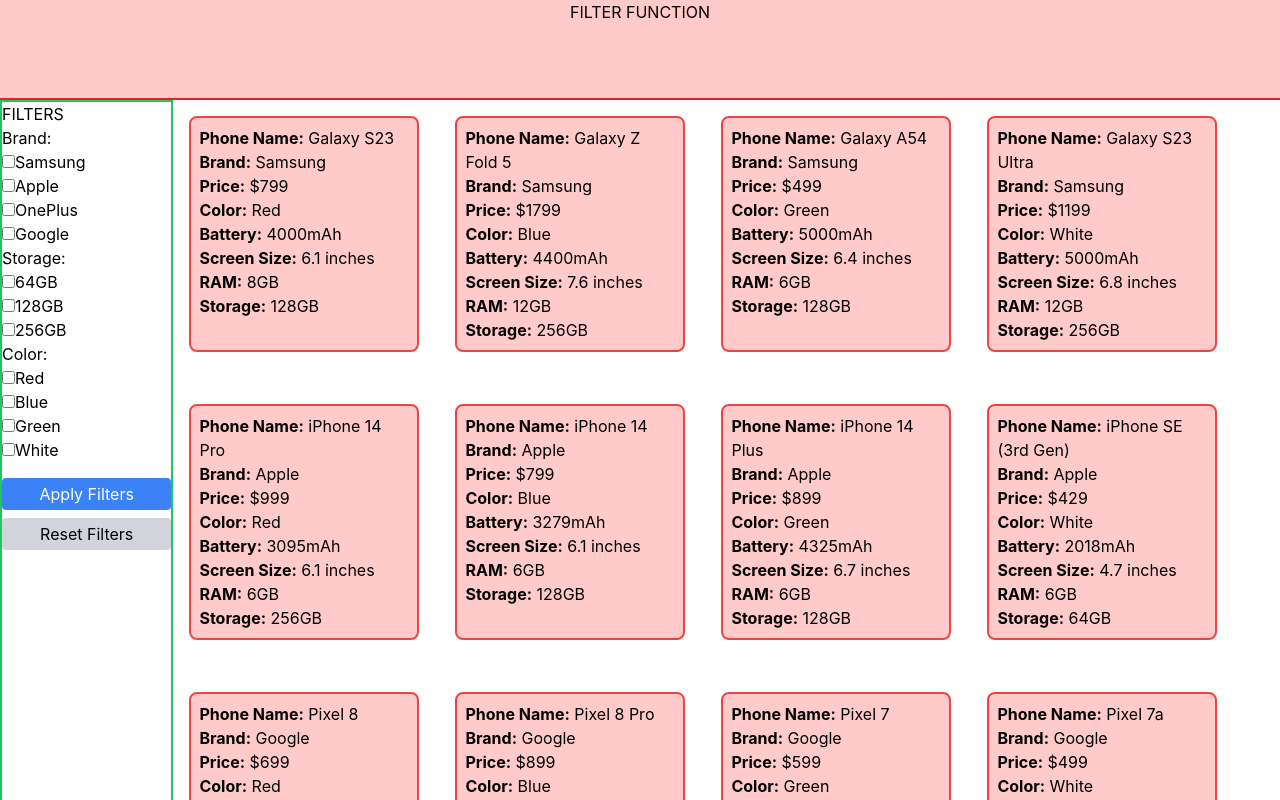
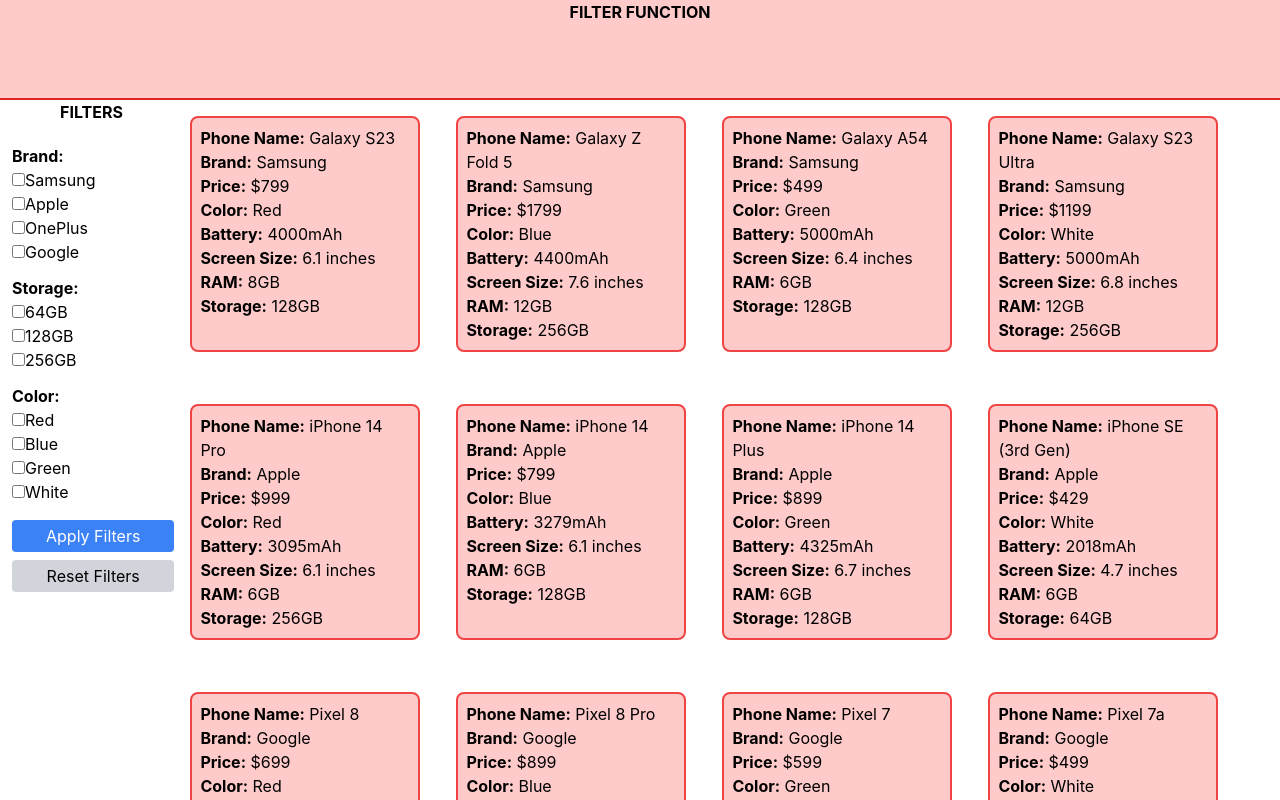
Before and after one commit to appnoxRohit/filterfnc, a React (Create React App) app: page / in a window 1280 px wide. Shown: the top 800 px of the page. Built offline with nearby package versions, Linux system fonts and the light colour scheme.

Commit message:
added some css

```diff
--- a/src/Body.js
+++ b/src/Body.js
@@ -17,7 +17,7 @@
             <li><strong>Phone Name:</strong> {item.phoneName}</li>
             <li><strong>Brand:</strong> {item.brand}</li>
 
-              <li><strong>Price:</strong> {item.price}</li>
+            <li><strong>Price:</strong> {item.price}</li>
 
             <li><strong>Color:</strong> {item.color}</li>
             <li><strong>Battery:</strong> {item.battery}</li>
--- a/src/Header.js
+++ b/src/Header.js
@@ -3,7 +3,7 @@
 const Header = () => {
   return (
     <div className='header border-2 bg-red-200 border-red-600 border-t-0 border-l-0 border-r-0 w-full h-[100px]'>
-      <h1 className='flex justify-center align-middle'>FILTER FUNCTION</h1>
+      <h1 className='flex justify-center align-middle'><strong>FILTER FUNCTION</strong></h1>
     </div>
   )
 }
--- a/src/Sidebar.js
+++ b/src/Sidebar.js
@@ -40,23 +40,32 @@
   };
 
   return (
-    <div className="h-auto flex flex-col w-[200px] border-2 border-green-500">
-      <h2>FILTERS</h2>
+    <div className="h-auto pl-3 flex flex-col w-[200px] ">
+      <h2 className='pl-12'><strong>FILTERS</strong></h2>
 
-      <h3>Brand:</h3>
+      < div className='mt-5'>
+      <h3 className='font-bold'>Brand:</h3>
       {["Samsung", "Apple", "OnePlus", "Google"].map((brand) => (
         <label key={brand}>
           <input
+
             type="checkbox"
             value={brand}
             checked={selectedBrands.includes(brand)}
             onChange={handleBrandChange}
           />
           {brand}
+          <br/>
+
         </label>
       ))}
+      </div>
 
-      <h3>Storage:</h3>
+
+
+
+     <div className='mt-3'>
+     <h3 className='font-bold'>Storage:</h3>
       {["64GB", "128GB", "256GB"].map((storage) => (
         <label key={storage}>
           <input
@@ -66,10 +75,14 @@
             onChange={handleStorageChange}
           />
           {storage}
+          <br/>
+
         </label>
       ))}
+     </div>
 
-      <h3>Color:</h3>
+      <div className='mt-3 '>
+      <h3 className='font-bold'>Color:</h3>
       {["Red", "Blue", "Green", "White"].map((color) => (
         <label key={color}>
           <input
@@ -79,8 +92,10 @@
             onChange={handleColorChange}
           />
           {color}
+          <br/>
         </label>
       ))}
+      </div>
 
       {/* Apply filters button */}
       <button className="mt-4 px-2 py-1 bg-blue-500 text-white rounded" onClick={handleApplyFilters}>
```
